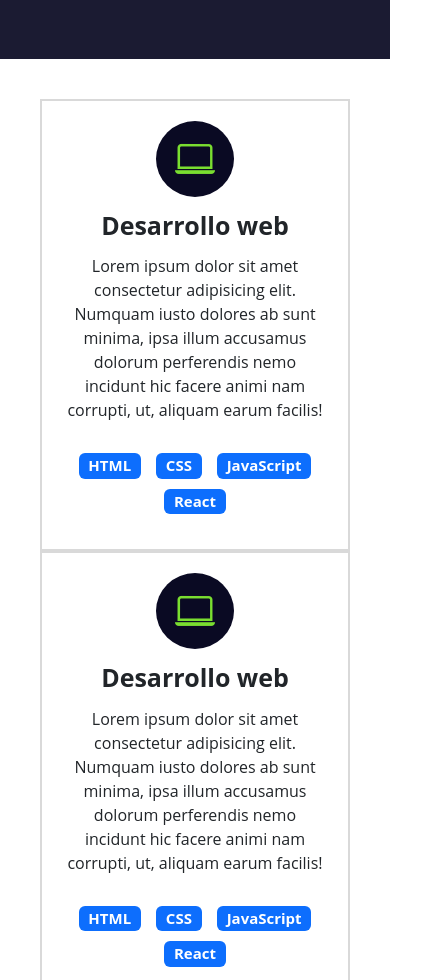
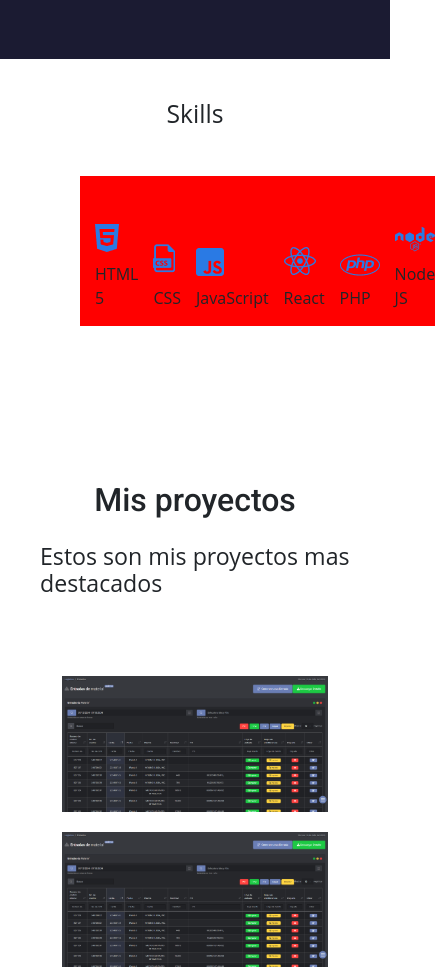
Before and after one commit to Abraham9804/portafolio, a plain HTML site: page index.html in a window 390 px wide. Shown: the part 1243-2223 px from the top of the page, 435 px wide, since content can reach past the window. Drawn offline with Linux system fonts and the light colour scheme.

Commit message:
seccion skills

```diff
--- a/css/styles.css
+++ b/css/styles.css
@@ -82,6 +82,19 @@ h1{
     text-align: center;
 }
 
+/* Skills */
+
+.container__skill{
+    height: 150px;
+    width: 150px;
+    background-color: gainsboro;
+    padding-left: 15px;
+    gap:10px;
+    display: flex;
+    flex-direction: column-reverse;
+    align-items: start;
+    justify-content: end;
+}
 /* Experiencia */
 .experiencia{
     padding: 40px 40px 60px 40px;
@@ -91,6 +104,14 @@ h1{
     font-size: 25px;
     font-weight: bold;
     margin: 10px 0;
+}
+
+.experiencia__container{
+    padding: 40px;
+    width: 100%;
+    display: flex;
+    flex-direction: row;
+    justify-content: space-between;
 }
 
 .experiencia i {
@@ -189,7 +210,13 @@ h1{
 
 
 
-
+@media screen and (max-width: 1124px){
+    .container__skill{
+        width: 200px;
+        flex-wrap: nowrap;
+        background-color: red;
+    }
+}
 
 @media screen and (min-width: 700px){
     .hero-inferior__img{
@@ -213,40 +240,3 @@ h1{
         font-size: 20px;
     }
 }
-
-/* Media Queries carrousel*/
-
-
-@media (max-width: 767px) {
-    .carousel-inner .carousel-item > div {
-        display: none;
-    }
-    .carousel-inner .carousel-item > div:first-child {
-        display: block;
-    }
-}
-
-.carousel-inner .carousel-item.active,
-.carousel-inner .carousel-item-next,
-.carousel-inner .carousel-item-prev {
-    display: flex;
-}
-
-/* medium and up screens */
-@media (min-width: 768px) {
-
-    .carousel-inner .carousel-item-end.active,
-    .carousel-inner .carousel-item-next {
-      transform: translateX(25%);
-    }
-
-    .carousel-inner .carousel-item-start.active,
-    .carousel-inner .carousel-item-prev {
-      transform: translateX(-25%);
-    }
-}
-
-.carousel-inner .carousel-item-end,
-.carousel-inner .carousel-item-start {
-  transform: translateX(0);
-}
--- a/index.html
+++ b/index.html
@@ -71,6 +71,35 @@
 
         <!-- Experiencia -->
          <section class="experiencia seccion-clara">
+            <h2>Skills</h2>
+            <div class="experiencia__container">
+                <div class="container__skill">
+                    <p>HTML 5</p>
+                    <img src="assets/icons/htlm.png">
+                </div>
+                <div class="container__skill">
+                    <p>CSS</p>
+                    <img src="assets/icons/css_icon.png">
+                </div>
+                <div class="container__skill">
+                    <p>JavaScript</p>
+                    <img src="assets/icons/js_icon.png">
+                </div>
+                <div class="container__skill">
+                    <p>React</p>
+                    <img src="assets/icons/react_icon.png">
+                </div>
+                <div class="container__skill">
+                    <p>PHP</p>
+                    <img src="assets/icons/php_icon.png">
+                </div>
+                <div class="container__skill">
+                    <p>Node JS</p>
+                    <img src="assets/icons/nodejs_icon.png">
+                </div>
+            </div>
+
+            <!--
             <div class="container text-center">
                 <div class="row">
                     <div class="column col-12 col-md-4">
@@ -122,7 +151,7 @@
                         </div>
                     </div>
                 </div>
-            </div>
+            </div> -->
          </section>
 
         <!-- Proyectos -->
```
Also changed, not shown: assets/icons/css_icon.png (added), assets/icons/htlm.png (added), assets/icons/js_icon.png (added), assets/icons/nodejs_icon.png (added), assets/icons/php_icon.png (added), assets/icons/react_icon.png (added).
